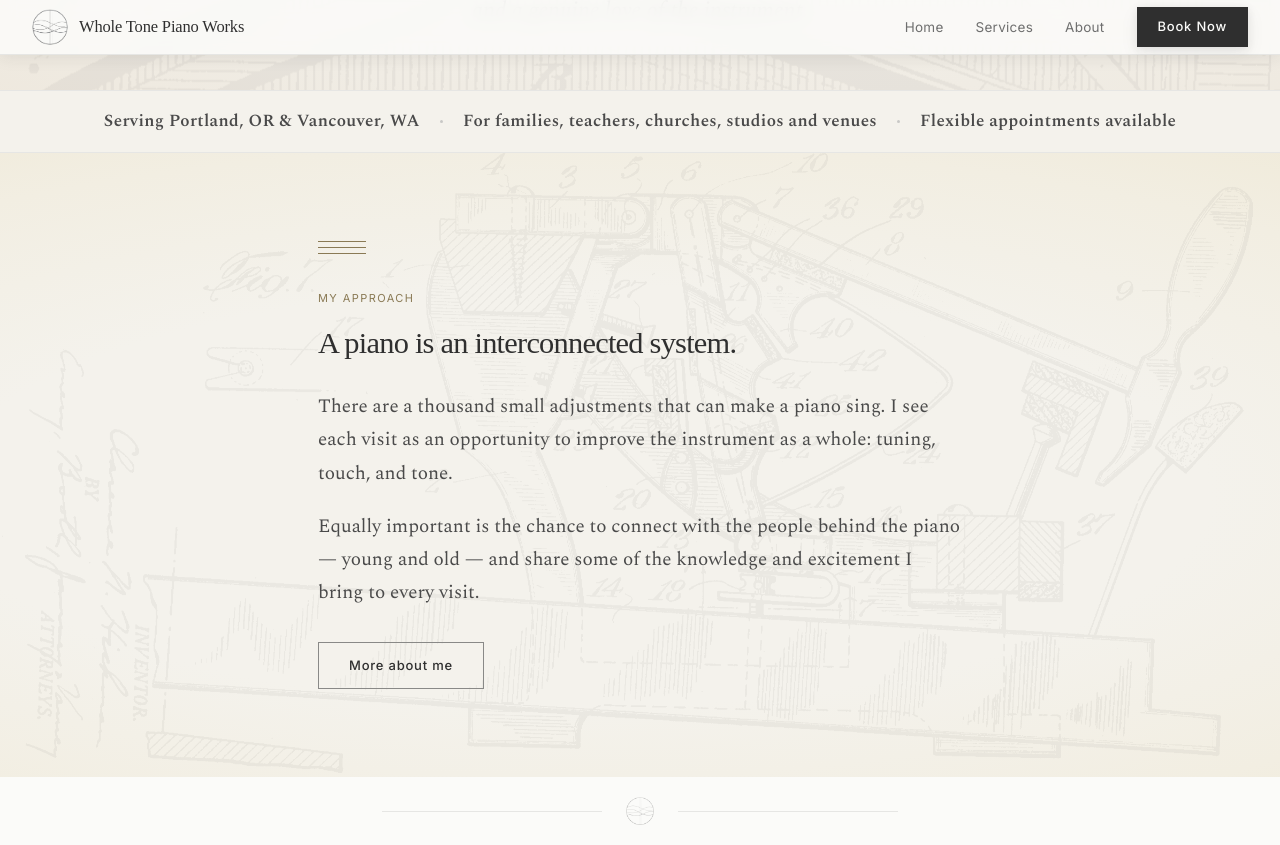
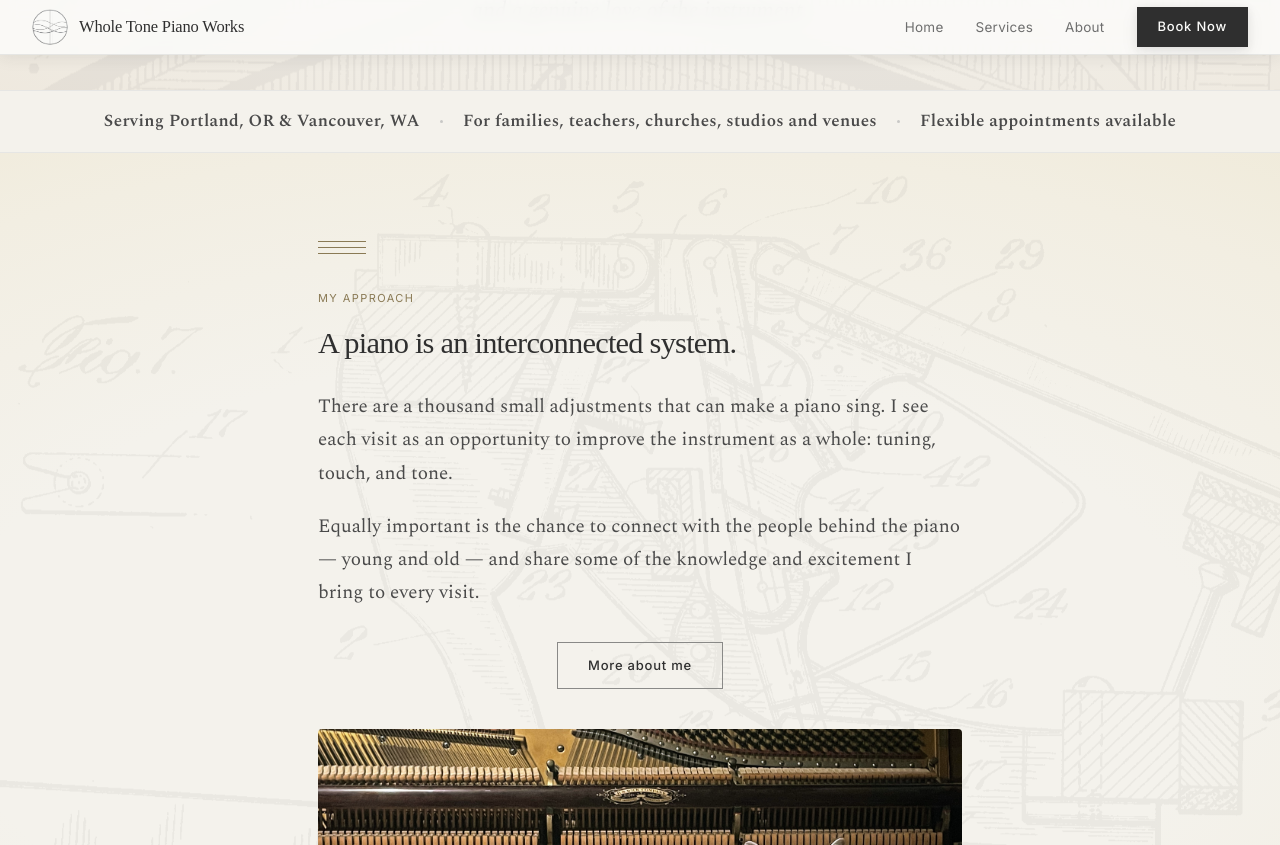
Before and after one commit to jacoblast/jacoblast.github.io, a Jekyll site: the page built from index.html, in a window 1280 px wide and 1400 px high, scrolled down 1006 px. Shown: the top 845 px of the window. Built offline with Jekyll 4.4.1, drawn with Linux system fonts in a browser that asks for light colours; nearby versions of some CDN libraries; some web fonts are replaced; some of the changed text lies outside the part shown; grey boxes are pictures that could not be loaded.

Commit message:
Add testimonial stars, Google reviews link, and approach photo
- Five-star rating in top-right of each testimonial card
- "See all our reviews on Google" link below cards
- suki-keys.jpg photo added below Approach section text
- Center "More about me" button

Co-Authored-By: Claude Sonnet 4.6 <noreply@anthropic.com>

```diff
--- a/index.html
+++ b/index.html
@@ -123,8 +123,11 @@ canonical: "https://www.wholetonepiano.com/"
         <p class="reveal">There are a thousand small adjustments that can make a piano sing. I see each visit as an opportunity to improve the instrument as a whole: tuning, touch, and tone.</p>
         <p class="reveal">Equally important is the chance to connect with the people behind the piano — young and old — and share some of the knowledge and excitement I bring to every visit.</p>
       </div>
-      <div class="reveal" style="margin-top: 32px;">
+      <div class="reveal" style="margin-top: 32px; text-align: center;">
         <a href="/about.html" class="btn btn-secondary">More about me</a>
+      </div>
+      <div class="approach-photo reveal">
+        <img src="images/suki-keys.jpg" alt="Piano keys" loading="lazy">
       </div>
     </div>
   </section>
@@ -236,6 +239,7 @@ canonical: "https://www.wholetonepiano.com/"
         {% for t in site.data.testimonials %}
         <div class="testimonial reveal">
           <span class="testimonial-mark" aria-hidden="true">&ldquo;</span>
+          <div class="testimonial-stars" aria-label="5 stars">★★★★★</div>
           <p class="testimonial-quote">{{ t.text }}</p>
           <div class="testimonial-meta">
             <span class="testimonial-name">{{ t.name }}</span>
@@ -244,6 +248,7 @@ canonical: "https://www.wholetonepiano.com/"
         </div>
         {% endfor %}
       </div>
+      <p class="testimonial-google-link reveal"><a href="https://maps.app.goo.gl/fvygv8ZUsNpw4kKD9" target="_blank" rel="noopener">Check out more reviews on Google</a></p>
     </div>
   </section>
 
--- a/styles.css
+++ b/styles.css
@@ -462,6 +462,21 @@ header.nav-open .nav-toggle span:nth-child(3) { transform: translateY(-6.5px) ro
 .string-divider.in-view span:nth-child(3) { transform: scaleX(1); transition-delay: 400ms; }
 
 /* ── Approach section ─────────────────────────────── */
+.approach-photo {
+  margin-top: 40px;
+  border-radius: 4px;
+  overflow: hidden;
+}
+.approach-photo img {
+  width: 100%;
+  display: block;
+  object-fit: cover;
+  aspect-ratio: 16/7;
+  filter: grayscale(15%);
+  transition: transform 0.9s ease;
+}
+.approach-photo:hover img { transform: scale(1.03); }
+
 .about-body p {
   color: #4A4A4A;
   line-height: 1.75;
@@ -658,13 +673,21 @@ header.nav-open .nav-toggle span:nth-child(3) { transform: translateY(-6.5px) ro
   pointer-events: none;
   user-select: none;
 }
+.testimonial-stars {
+  color: #8A7A55;
+  font-size: 1.05rem;
+  letter-spacing: 0.2em;
+  position: absolute;
+  top: 22px;
+  right: 22px;
+}
 .testimonial-quote {
   font-family: 'Spectral', serif;
   font-style: italic;
   font-size: 1rem;
   color: #4A4A4A;
   line-height: 1.75;
-  margin-top: 20px;
+  margin-top: 32px;
   margin-bottom: 20px;
   flex: 1;
 }
@@ -686,6 +709,25 @@ header.nav-open .nav-toggle span:nth-child(3) { transform: translateY(-6.5px) ro
   font-size: 0.72rem;
   color: #6F6F6F;
 }
+
+.testimonial-google-link {
+  text-align: center;
+  margin-top: 40px;
+  font-family: 'Inter', sans-serif;
+  font-size: 0.95rem;
+  font-weight: 500;
+  letter-spacing: 0.03em;
+}
+.testimonial-google-link a {
+  color: #8A7A55;
+  text-decoration: none;
+  background-image: linear-gradient(currentColor, currentColor);
+  background-size: 0% 1px;
+  background-repeat: no-repeat;
+  background-position: 0 100%;
+  transition: color 0.18s ease, background-size 0.25s ease;
+}
+.testimonial-google-link a:hover { color: #2F2F2F; background-size: 100% 1px; }
 
 @media (max-width: 900px) {
   .testimonial-grid { grid-template-columns: 1fr; gap: 16px; }
```
Also changed, not shown: images/suki-keys.jpg (added).
